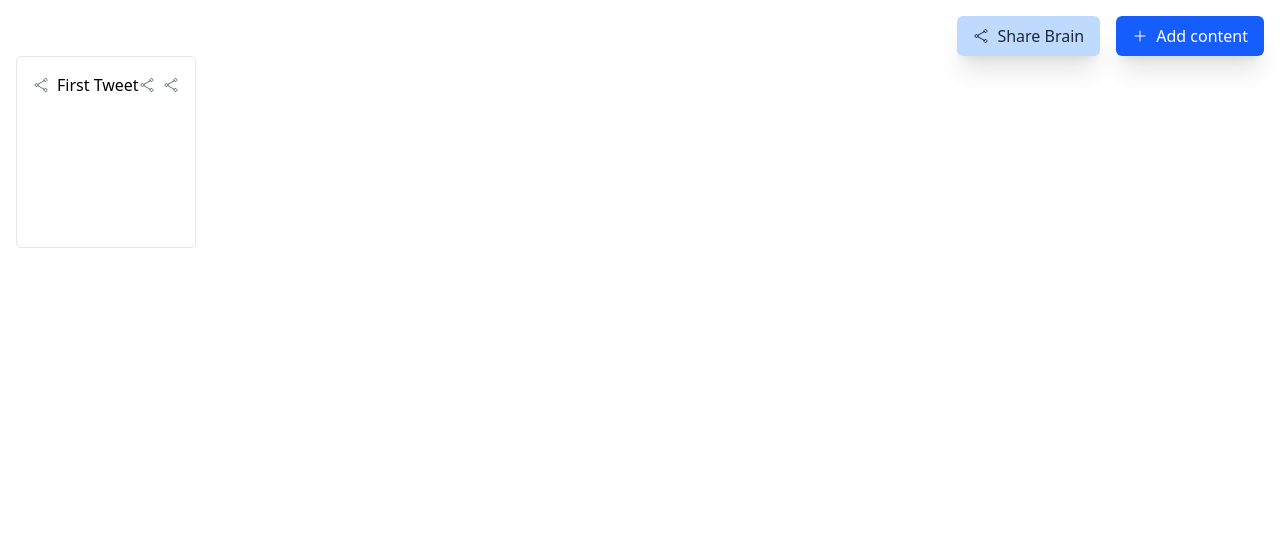
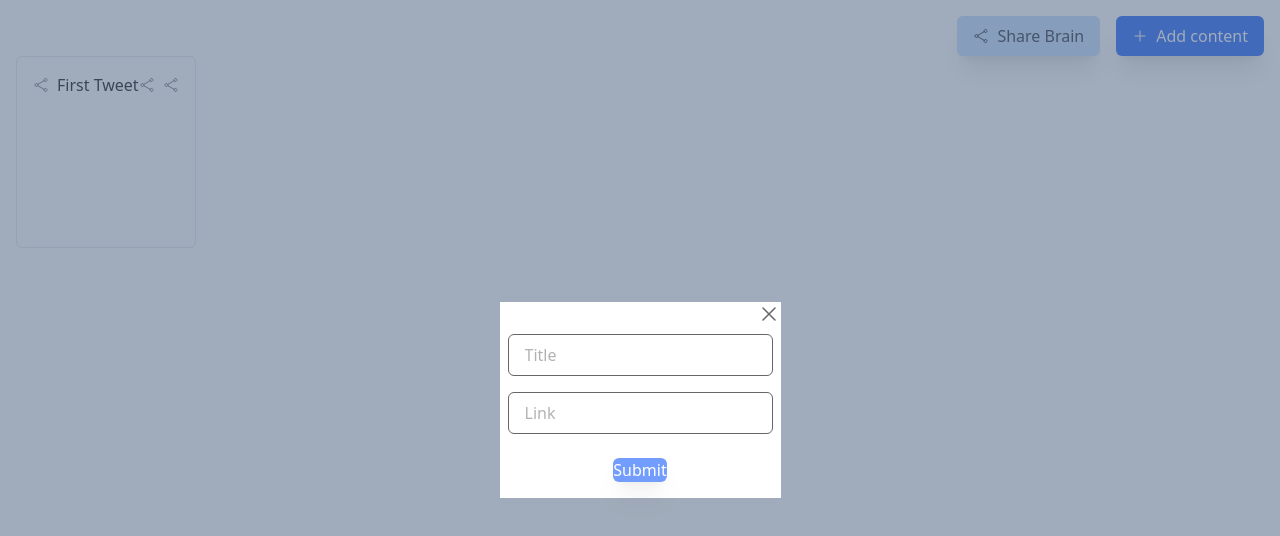
Before and after one commit to kiran-11123/Brainly, a React (Vite) app in the folder frontend/: page / in a window 1280 px wide. Both pictures are taken after a click on the button "Add content". Shown: the top 536 px of the page. Built offline with nearby package versions, Linux system fonts and the light colour scheme.

Commit message:
The Add content page is also done

```diff
--- a/frontend/src/App.tsx
+++ b/frontend/src/App.tsx
@@ -4,8 +4,13 @@
 import { PlusIcon } from './icons/PlusIcon'
 import { ShareIcon } from './icons/ShareIcon'
 import Card from './components/Card'
+import { useState } from 'react'
+import CreateContentModel from './components/CreateContentModel'
+import { useSearchParams } from 'react-router-dom'
 
 function App() {
+
+  const[modelOpen , setOpenModel] = useState(false);
 
 
   return (
@@ -13,6 +18,9 @@
 
       <div className='p-4'>
 
+      <CreateContentModel open={modelOpen} Onclose={()=>{
+        setOpenModel(false)
+      }}  />
 
    <div className='flex justify-end  gap-4'>
 
@@ -23,7 +31,7 @@
          startIcon={<ShareIcon  size={"md"} /> }
         text="Share Brain"
         size="md"
-        onClick={() => alert("Button clicked!")}
+        //onClick={() => setOpenModel(true)}
         />
 
            <Button
@@ -31,7 +39,7 @@
          startIcon= {<PlusIcon  size={"md"}/>}
         text="Add content "
         size="md"
-        onClick={() => alert("Button clicked!")}
+        onClick={() => setOpenModel(true)}
         />
       </div>
 
--- /dev/null
+++ b/frontend/src/components/CreateContentModel.tsx
@@ -0,0 +1,66 @@
+import { useState } from "react";
+import CrossIcon from "../icons/CrossIcon";
+import { Button } from "./Button";
+
+
+//controlled component
+export default function CreateContentModel({open , Onclose}){
+
+    return(
+        <div>
+
+
+
+        {open &&  <div className="w-full flex justify-center h-screen bg-slate-500 fixed opacity-60 top-0 left-0">
+
+            <div className="flex flex-col justify-center p-4 rounded-md">
+
+                <span className="bg-white opacity-100">
+                    <div className="flex justify-end  cursor-pointer  ">
+
+                        <div onClick={Onclose}>
+
+                            <CrossIcon  />
+
+                        </div>
+
+                    </div>
+
+                    <div>
+
+                        <Input placeholder={"Title"} />
+                        <Input placeholder={"Link"}/>
+
+                    </div>
+
+                    <div className="flex justify-center p-4 ">
+                    <Button variant="primary" text="Submit"  />
+
+
+                    </div>
+
+
+                </span>
+
+            </div>
+
+
+        </div>
+
+        }
+
+
+          </div>
+    )
+}
+
+function Input({onChange , placeholder}){
+     return(
+        <div>
+
+            <input type={"text" } placeholder={placeholder} className="px-4 py-2 border rounded-md m-2" onChange={onChange}></input>
+
+
+        </div>
+     )
+}
--- /dev/null
+++ b/frontend/src/icons/CrossIcon.tsx
@@ -0,0 +1,13 @@
+export default function CrossIcon(){
+
+    return(
+
+            <svg xmlns="http://www.w3.org/2000/svg" fill="none" viewBox="0 0 24 24" strokeWidth={1.5} stroke="currentColor" className="size-6">
+  <path strokeLinecap="round" strokeLinejoin="round" d="M6 18 18 6M6 6l12 12" />
+</svg>
+
+
+
+
+    )
+}
```
